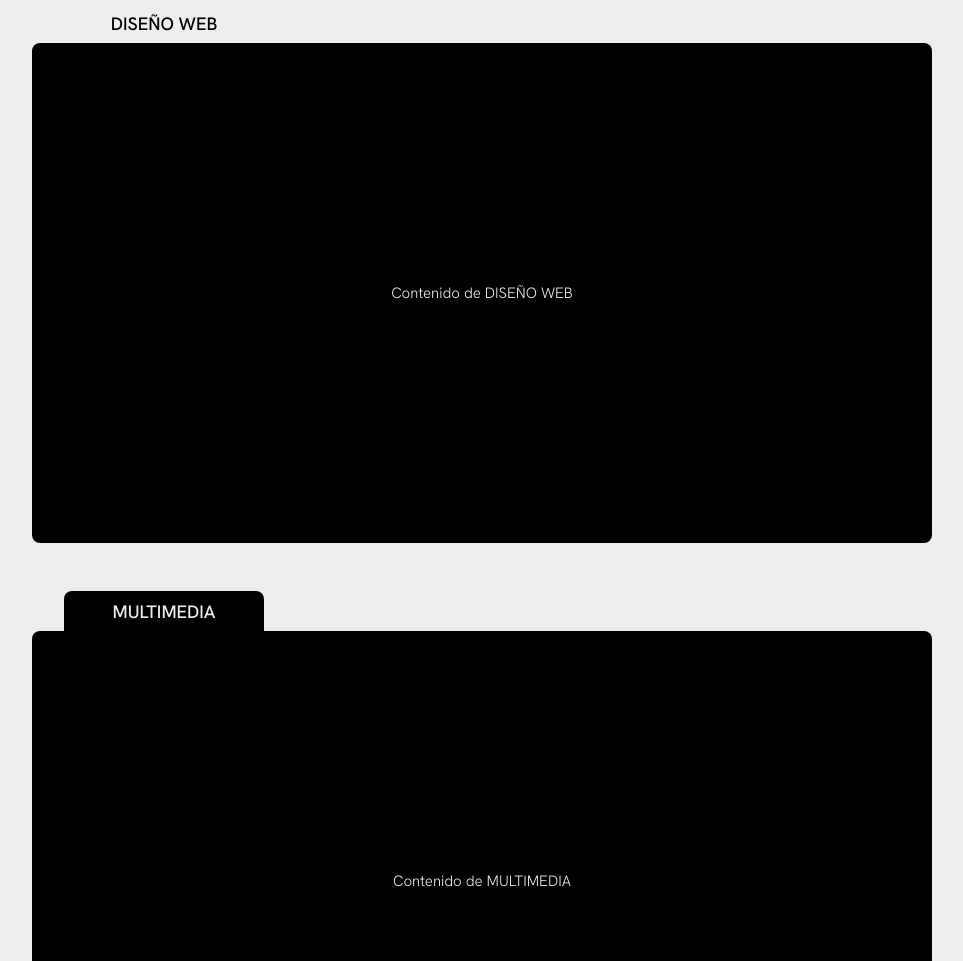
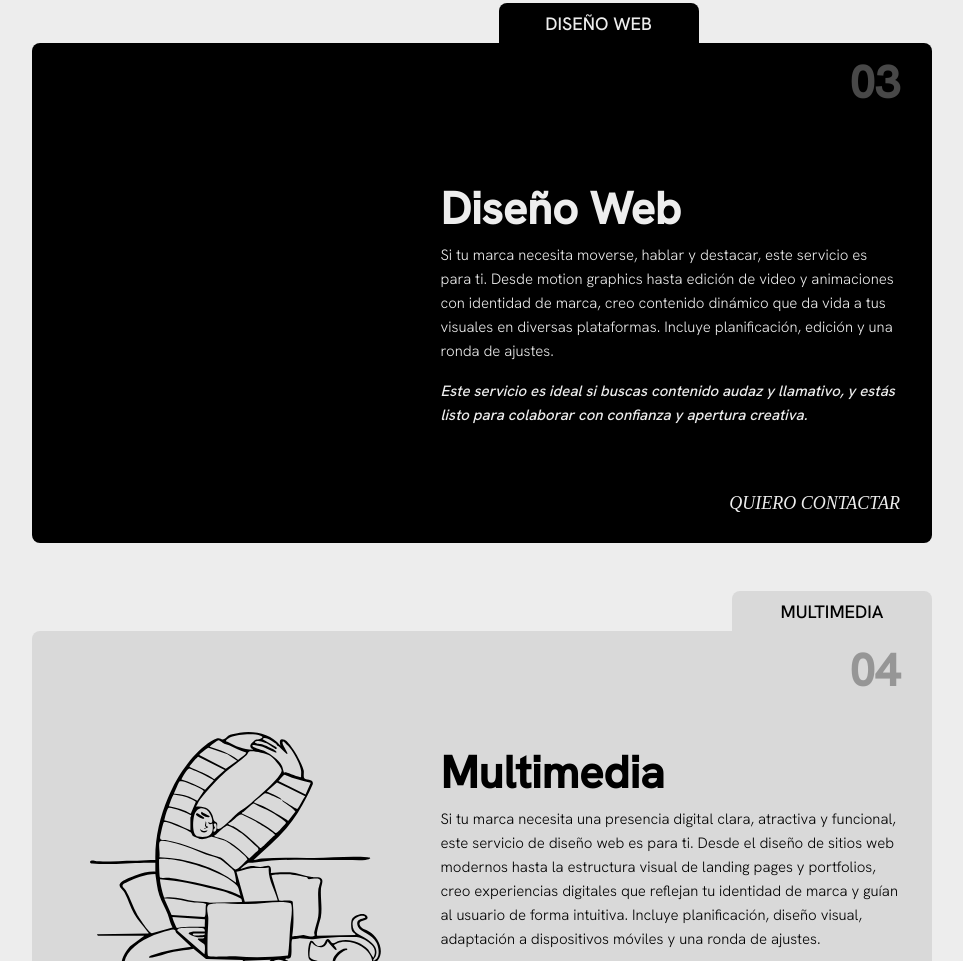
Before and after one commit to arturdeni/lexmake, an Astro site: page /solutions in a window 1280 px wide. Shown: the part 1839-2800 px from the top of the page, without its empty margins (158-1121 px from the left). Built offline with nearby package versions, Linux system fonts and the light colour scheme; Astro itself is replaced by a stand-in of ours.

Commit message:
acabat pagina Solutions amb els seus Folders

```diff
--- a/src/components/Solutions/SolutionsFolders.astro
+++ b/src/components/Solutions/SolutionsFolders.astro
@@ -1,26 +1,40 @@
 ---
 // SolutionsFolders Component
-const folders = [
-  { id: 1, title: "DISEÑO GRAFICO", color: "grey" },
-  { id: 2, title: "REDES SOCIALES", color: "lime" },
-  { id: 3, title: "DISEÑO WEB", color: "grey" },
-  { id: 4, title: "MULTIMEDIA", color: "black" },
-];
+import { foldersData } from "../../data/foldersData";
 ---
 
 <section class="solutions-folders">
   <div class="solutions-folders-background"></div>
   <div class="folders-container">
     {
-      folders.map((folder, index) => (
+      foldersData.map((folder, index) => (
         <div class="folder" data-index={index}>
-          <div class={`folder-tab bg-${folder.color}`}>
+          <div
+            class="folder-tab"
+            style={`background-color: ${folder.color}; left: ${folder.tabPosition};`}
+          >
             <span>{folder.title}</span>
           </div>
           <div
-            class={`folder-content bg-${folder.color === "lime" ? "lime" : "black"}`}
+            class="folder-content"
+            style={`background-color: ${folder.color};`}
           >
-            <p>Contenido de {folder.title}</p>
+            <div class="folder-header">
+              <span>{folder.content.header}</span>
+            </div>
+            <div class="folder-body">
+              <div class="folder-image">
+                <img src={folder.content.image} alt={folder.content.imageAlt} />
+              </div>
+              <div class="folder-text">
+                <h3>{folder.content.heading}</h3>
+                <p>{folder.content.description}</p>
+                <p class="body-cursiva">{folder.content.advice}</p>
+              </div>
+            </div>
+            <a href={folder.content.link.url} class="folder-link normal-link">
+              <span>{folder.content.link.text}</span>
+            </a>
           </div>
         </div>
       ))
@@ -82,49 +96,111 @@ const folders = [
   }
 
   .folder-tab {
+    position: relative;
     width: 200px;
     height: 40px;
     display: flex;
     align-items: center;
     justify-content: center;
     border-radius: 8px 8px 0 0;
-    margin-left: var(--spacing-xl);
   }
 
   .folder-tab span {
     font-family: var(--font-hanken);
     font-size: var(--h6-size);
     font-weight: 500;
-  }
-
-  .folder-tab.bg-grey span {
     color: var(--color-black);
   }
 
-  .folder-tab.bg-lime span {
-    color: var(--color-black);
+  .folder[data-index="2"] .folder-tab span,
+  .folder[data-index="2"] .folder-link,
+  .folder[data-index="2"] .folder-content {
+    color: var(--color-grey);
   }
 
-  .folder-tab.bg-black span {
-    color: var(--color-grey);
+  .folder[data-index="2"] .normal-link::after {
+    background: var(--color-grey);
   }
 
   .folder-content {
     width: 100%;
-    height: 500px;
+    min-height: 500px;
     border-radius: 8px;
+    display: flex;
+    flex-direction: column;
+    padding: var(--spacing-xl);
+    position: relative;
+  }
+
+  .folder[data-index="0"] .folder-content {
+    border-top-left-radius: 0;
+  }
+
+  .folder[data-index="3"] .folder-content {
+    border-top-right-radius: 0;
+  }
+
+  .folder-header {
+    width: 100%;
+    display: flex;
+    justify-content: flex-end;
+    margin-bottom: var(--spacing-md);
+  }
+
+  .folder-header span {
+    font-family: var(--font-hanken);
+    font-size: var(--h3-size);
+    font-weight: 700;
+    opacity: 0.3;
+  }
+
+  .folder-body {
+    display: grid;
+    grid-template-columns: 3fr 4fr;
+    gap: var(--spacing-xl);
+    align-items: center;
+    flex: 1;
+  }
+
+  .folder-text {
+    display: flex;
+    flex-direction: column;
+    gap: var(--spacing-md);
+  }
+
+  .folder-text h3 {
+    font-family: var(--font-hanken);
+    font-size: var(--h3-size);
+    font-weight: 700;
+  }
+
+  .folder-text p {
+    font-family: var(--font-hanken);
+    font-size: var(--body-size);
+    line-height: 1.6;
+  }
+
+  .folder-link {
+    position: absolute;
+    bottom: var(--spacing-xl);
+    right: var(--spacing-xl);
+    font-size: var(--h6-size);
+  }
+
+  .folder-image {
+    width: 100%;
+    height: 100%;
     display: flex;
     align-items: center;
     justify-content: center;
-    padding: var(--spacing-xl);
   }
 
-  .folder-content.bg-black {
-    color: var(--color-grey);
-  }
-
-  .folder-content.bg-lime {
-    color: var(--color-black);
+  .folder-image img {
+    width: 85%;
+    height: auto;
+    max-height: 350px;
+    object-fit: contain;
+    margin: 0 auto;
   }
 
   /* === RESPONSIVE === */
@@ -143,12 +219,53 @@ const folders = [
       height: 35px;
     }
 
+    .folder[data-index="0"] .folder-tab {
+      left: 0% !important;
+    }
+
+    .folder[data-index="1"] .folder-tab {
+      left: calc(33.33% - 50px) !important;
+    }
+
+    .folder[data-index="2"] .folder-tab {
+      left: calc(66.66% - 100px) !important;
+    }
+
+    .folder[data-index="3"] .folder-tab {
+      left: calc(100% - 150px) !important;
+    }
+
     .folder-content {
-      height: 400px;
+      min-height: 550px;
+    }
+
+    .folder-body {
+      grid-template-columns: 1fr;
+      gap: var(--spacing-lg);
+      align-items: start;
+    }
+
+    .folder-text h3 {
+      font-size: var(--h4-size);
+    }
+
+    .folder-text p {
+      font-size: var(--small-size);
+    }
+
+    .folder-image {
+      display: none;
+    }
+
+    .folder-image img {
+      max-height: 250px;
     }
   }
 
   @media (max-height: 700px) {
+    .solutions-folders {
+      height: 450vh;
+    }
     .folders-container {
       top: 60px;
     }
--- /dev/null
+++ b/src/data/foldersData.ts
@@ -0,0 +1,102 @@
+// Folders Data
+export interface FolderData {
+  id: number;
+  title: string;
+  color: string;
+  tabPosition: string;
+  content: {
+    header: string;
+    heading: string;
+    description: string;
+    advice: string;
+    image: string;
+    imageAlt: string;
+    link: {
+      text: string;
+      url: string;
+    };
+  };
+}
+
+export const foldersData: FolderData[] = [
+  {
+    id: 1,
+    title: "DISEÑO GRAFICO",
+    color: "white",
+    tabPosition: "0%",
+    content: {
+      header: "01",
+      heading: "Diseño Gráfico",
+      description:
+        "Si tu marca necesita una identidad visual sólida, coherente y memorable, este servicio de diseño gráfico es para ti. Desde la creación o actualización de tu branding hasta el diseño de piezas visuales para redes, web o impresión, te ayudo a construir una presencia visual que refleje quién eres y conecte con tu audiencia. Incluye desarrollo de identidad (logotipo, paleta de colores, tipografía), piezas gráficas clave y una ronda de ajustes.",
+      advice:
+        "Este servicio es ideal si quieres aclarar y fortalecer tu marca, y estás listo para colaborar con confianza y apertura creativa.",
+      image: "/assets/solutionsFolders/folder1-illustration.svg",
+      imageAlt: "Diseño gráfico",
+      link: {
+        text: "QUIERO CONTACTAR",
+        url: "/contact",
+      },
+    },
+  },
+  {
+    id: 2,
+    title: "REDES SOCIALES",
+    color: "#D5FF00",
+    tabPosition: "calc(33.33% - 66.66px)",
+    content: {
+      header: "02",
+      heading: "Redes Sociales",
+      description:
+        "Si tu marca necesita comunicar con claridad, estilo y coherencia en redes sociales, este servicio de diseño y planificación es para ti. Desde la creación de templates personalizados hasta la organización estratégica del contenido, te ayudo a construir un feed atractivo, alineado con tu identidad visual y pensado para conectar con tu audiencia. Incluye planificación de publicaciones, diseño gráfico para redes y una ronda de ajustes.",
+      advice:
+        "Este servicio es ideal si quieres profesionalizar tu presencia en redes, atraer con contenido visualmente impactante y estás listo para colaborar con confianza y apertura creativa.",
+      image: "/assets/solutionsFolders/folder1-illustration.svg",
+      imageAlt: "Redes sociales",
+      link: {
+        text: "QUIERO CONTACTAR",
+        url: "/contact",
+      },
+    },
+  },
+  {
+    id: 3,
+    title: "DISEÑO WEB",
+    color: "black",
+    tabPosition: "calc(66.66% - 133.32px)",
+    content: {
+      header: "03",
+      heading: "Diseño Web",
+      description:
+        "Si tu marca necesita moverse, hablar y destacar, este servicio es para ti. Desde motion graphics hasta edición de video y animaciones con identidad de marca, creo contenido dinámico que da vida a tus visuales en diversas plataformas. Incluye planificación, edición y una ronda de ajustes.",
+      advice:
+        "Este servicio es ideal si buscas contenido audaz y llamativo, y estás listo para colaborar con confianza y apertura creativa.",
+      image: "/assets/solutionsFolders/folder1-illustration.svg",
+      imageAlt: "Diseño web",
+      link: {
+        text: "QUIERO CONTACTAR",
+        url: "/contact",
+      },
+    },
+  },
+  {
+    id: 4,
+    title: "MULTIMEDIA",
+    color: "#D9D9D9",
+    tabPosition: "calc(100% - 200px)",
+    content: {
+      header: "04",
+      heading: "Multimedia",
+      description:
+        "Si tu marca necesita una presencia digital clara, atractiva y funcional, este servicio de diseño web es para ti. Desde el diseño de sitios web modernos hasta la estructura visual de landing pages y portfolios, creo experiencias digitales que reflejan tu identidad de marca y guían al usuario de forma intuitiva. Incluye planificación, diseño visual, adaptación a dispositivos móviles y una ronda de ajustes.",
+      advice:
+        "Este servicio es ideal si quieres construir o renovar tu presencia online con una estética coherente y estratégica, y estás listo para colaborar con confianza y apertura creativa.",
+      image: "/assets/solutionsFolders/folder1-illustration.svg",
+      imageAlt: "Multimedia",
+      link: {
+        text: "QUIERO CONTACTAR",
+        url: "/contact",
+      },
+    },
+  },
+];
```
Also changed, not shown: public/assets/solutionsFolders/folder1-illustration.svg (added).
